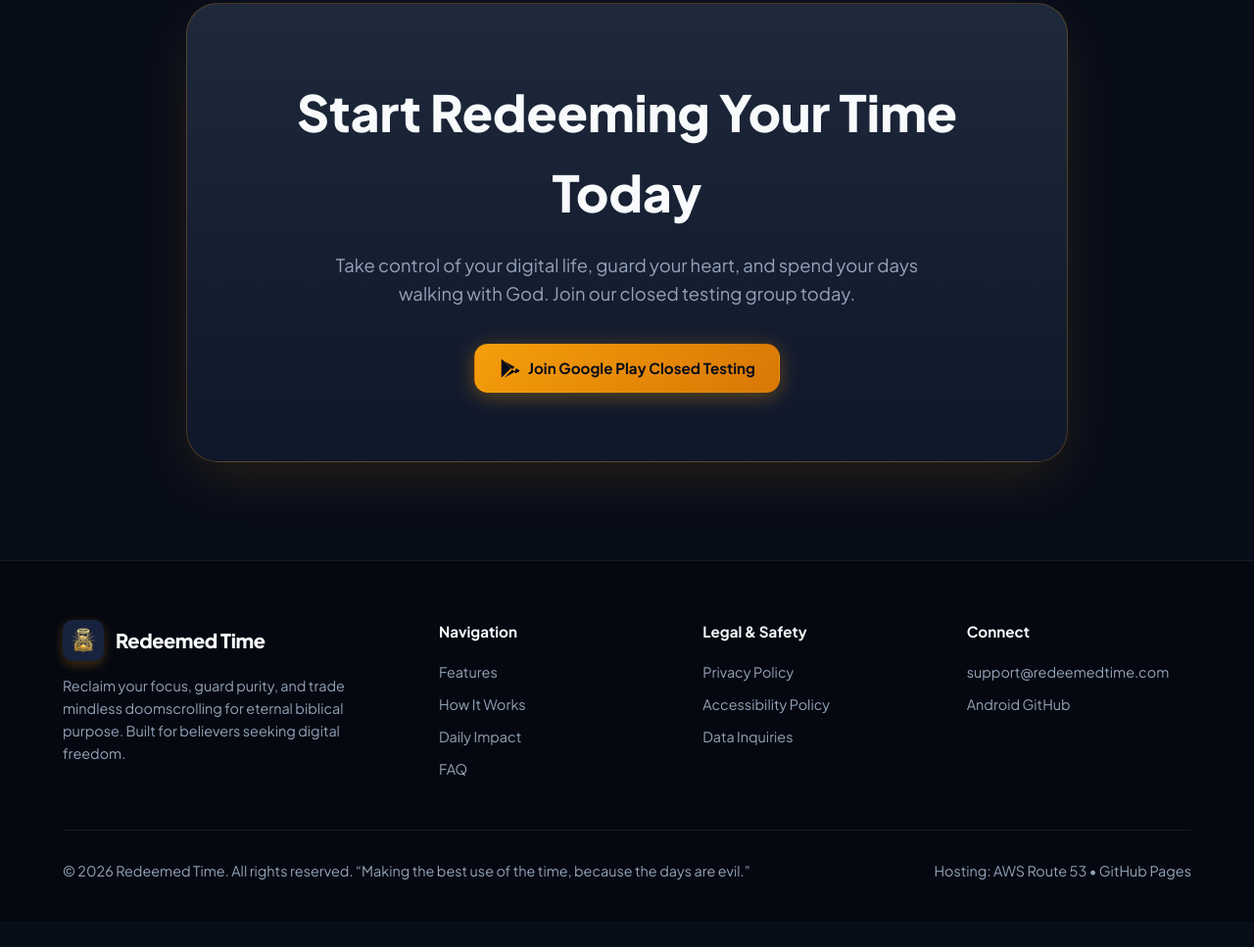
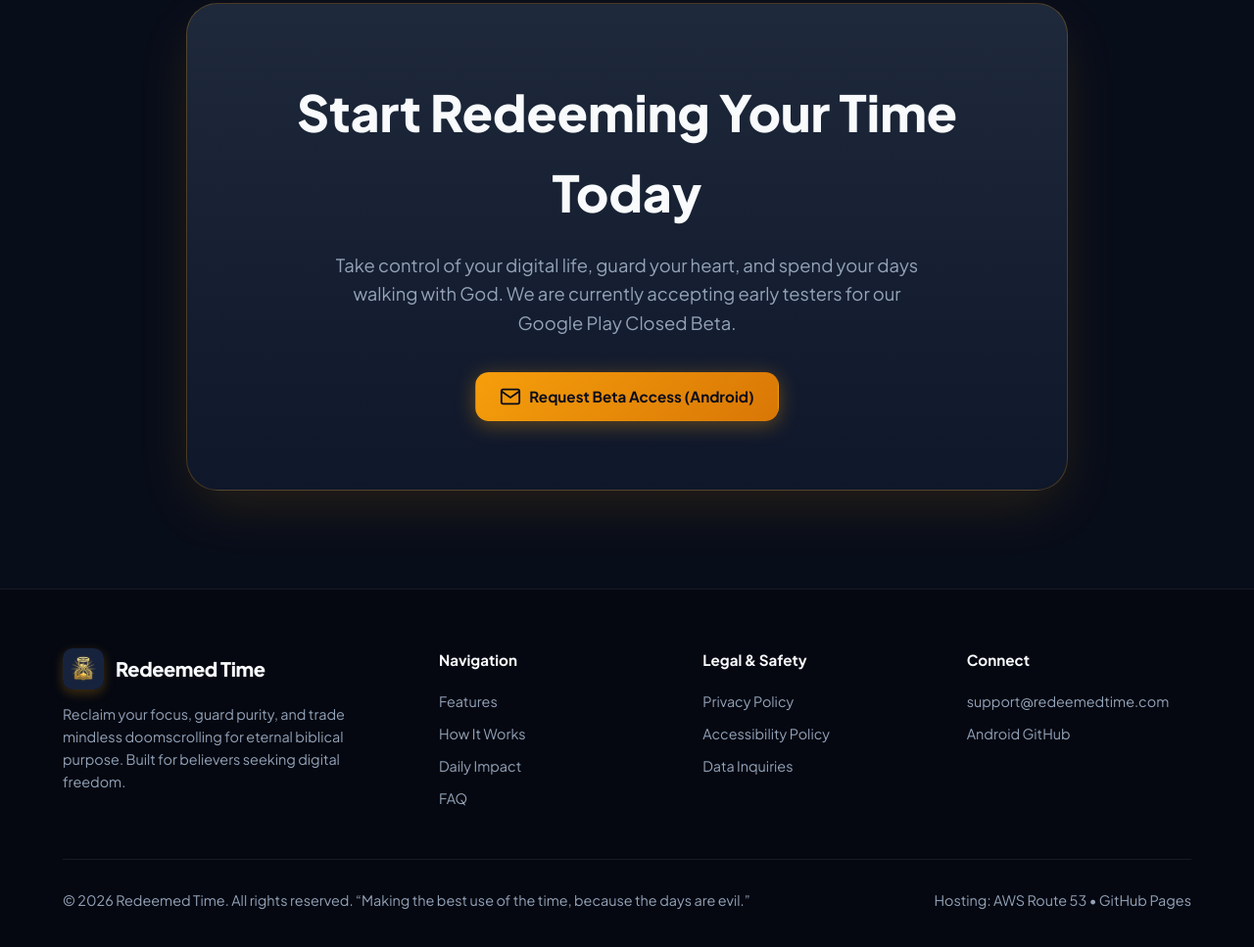
Before and after one commit to PhillHut/redeemed-time-web, a plain HTML site: page index.html in a window 1280 px wide. Shown: the part 7270-8237 px from the top of the page at 98% size. Before the commit the page ends 8211 px from the top, so only its background shows below. Drawn offline with nearby package versions, Linux system fonts and the light colour scheme; a web font is replaced by a local one.

Commit message:
update: point beta CTA to email request while Closed Testing track is in setup

```diff
--- a/index.html
+++ b/index.html
@@ -1265,13 +1265,13 @@
       <div class="cta-card">
         <h2>Start Redeeming Your Time Today</h2>
         <p>
-          Take control of your digital life, guard your heart, and spend your days walking with God. Join our closed testing group today.
+          Take control of your digital life, guard your heart, and spend your days walking with God. We are currently accepting early testers for our Google Play Closed Beta.
         </p>
 
         <div class="platform-buttons">
-          <a href="https://play.google.com/apps/testing/com.example.redeemedtime" class="btn btn-primary" target="_blank">
-            <svg width="22" height="22" viewBox="0 0 24 24" fill="currentColor"><path d="M3.609 1.814L13.793 12 3.61 22.186a1.996 1.996 0 0 1-.61-.913V2.727c.174-.346.388-.66.609-.913zm11.606 11.607l2.585 2.585-11.458 6.51 8.873-9.095zm2.585-2.842l-2.585 2.585-8.873-9.095 11.458 6.51zm1.26 1.421l3.52 1.999a1.002 1.002 0 0 1 0 1.748l-3.52 1.999-2.02-2.02 2.02-2.02z"/></svg>
-            Join Google Play Closed Testing
+          <a href="mailto:support@redeemedtime.com?subject=Join%20Redeemed%20Time%20Closed%20Beta&body=Hi%2C%20please%20add%20my%20Google%20Play%20account%20to%20the%20Closed%20Beta%20testing%20list%3A%20%5BEnter%20your%20Gmail%20address%20here%5D" class="btn btn-primary">
+            <svg width="22" height="22" viewBox="0 0 24 24" fill="none" stroke="currentColor" stroke-width="2"><path d="M4 4h16c1.1 0 2 .9 2 2v12c0 1.1-.9 2-2 2H4c-1.1 0-2-.9-2-2V6c0-1.1.9-2 2-2z"/><polyline points="22,6 12,13 2,6"/></svg>
+            Request Beta Access (Android)
           </a>
         </div>
       </div>
```
